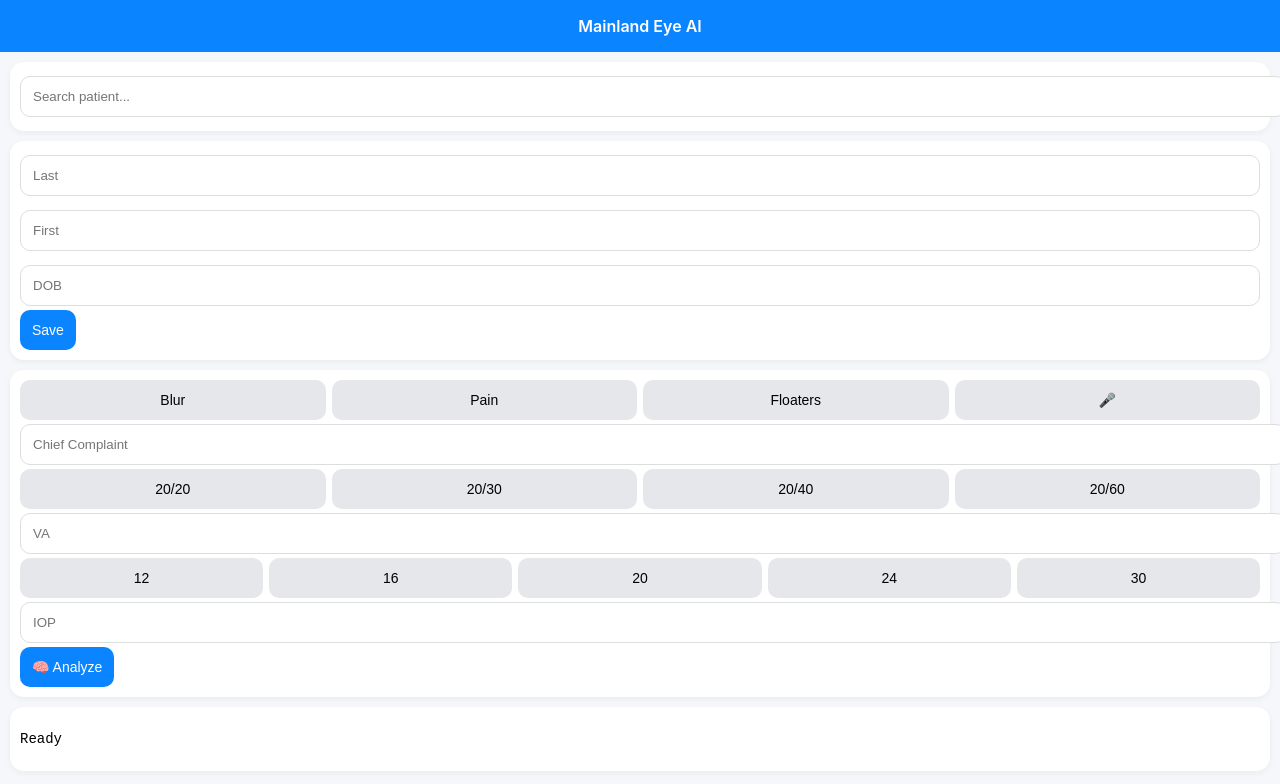
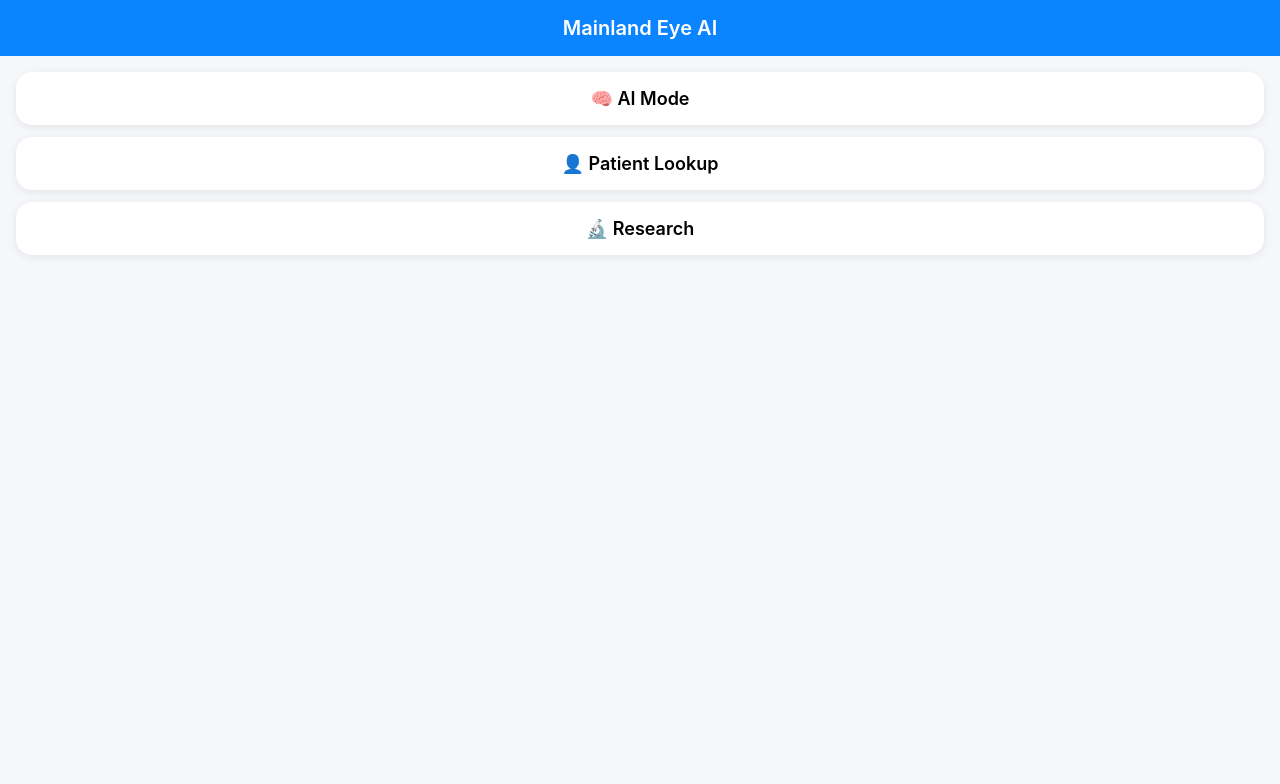
Before and after one commit to CantSeeMyPeepee/ophth-ai, a website: page index.html in a window 1280 px wide. Drawn offline with Linux system fonts and the light colour scheme.

Commit message:
Update index.html

```diff
--- a/index.html
+++ b/index.html
@@ -8,44 +8,57 @@
 
 <style>
 body { font-family:-apple-system; margin:0; background:#f5f7fa; }
-.header { background:#0a84ff; color:white; padding:16px; text-align:center; font-weight:600; }
 
-.container { padding:10px; }
+.header {
+  background:#0a84ff;
+  color:white;
+  padding:16px;
+  text-align:center;
+  font-weight:600;
+  font-size:20px;
+}
+
+.container { padding:16px; }
 
 .card {
   background:white;
-  border-radius:14px;
-  padding:10px;
-  margin-bottom:10px;
-  box-shadow:0 2px 6px rgba(0,0,0,0.05);
+  border-radius:16px;
+  padding:16px;
+  margin-bottom:12px;
+  text-align:center;
+  font-size:18px;
+  font-weight:600;
+  box-shadow:0 2px 8px rgba(0,0,0,0.08);
+  cursor:pointer;
 }
+
+.hidden { display:none; }
 
 input {
   width:100%;
   padding:12px;
   border-radius:10px;
   border:1px solid #ddd;
-  margin:4px 0;
+  margin:6px 0;
 }
 
-.row { display:flex; gap:6px; flex-wrap:wrap; }
+.row { display:flex; gap:6px; }
+.row input { flex:1; }
 
 button {
-  flex:1;
-  padding:12px;
+  width:100%;
+  padding:14px;
+  margin-top:6px;
   border:none;
-  border-radius:10px;
+  border-radius:12px;
   background:#0a84ff;
   color:white;
-  font-size:14px;
 }
 
-.quick {
+.back {
   background:#e5e7eb;
   color:black;
 }
-
-.result { padding:8px; border-bottom:1px solid #eee; cursor:pointer; }
 
 pre { white-space:pre-wrap; font-size:14px; }
 </style>
@@ -57,61 +70,59 @@ pre { white-space:pre-wrap; font-size:14px; }
 
 <div class="container">
 
-<!-- 🔍 SEARCH -->
-<div class="card">
+<!-- HOME -->
+<div id="home">
+
+<div class="card" onclick="show('ai')">🧠 AI Mode</div>
+<div class="card" onclick="show('patients')">👤 Patient Lookup</div>
+<div class="card" onclick="show('research')">🔬 Research</div>
+
+</div>
+
+<!-- AI MODE -->
+<div id="ai" class="hidden">
+
+<button class="back" onclick="show('home')">← Back</button>
+
+<input id="cc" placeholder="Chief Complaint">
+<input id="va" placeholder="VA">
+<input id="iop" placeholder="IOP">
+
+<button onclick="voice()">🎤 Voice</button>
+<button onclick="analyze()">Analyze</button>
+
+<pre id="out"></pre>
+
+</div>
+
+<!-- PATIENT LOOKUP -->
+<div id="patients" class="hidden">
+
+<button class="back" onclick="show('home')">← Back</button>
+
 <input id="search" placeholder="Search patient..." oninput="searchPatients()">
 <div id="results"></div>
-</div>
 
-<!-- 👤 PATIENT -->
-<div class="card">
 <div class="row">
 <input id="last" placeholder="Last">
 <input id="first" placeholder="First">
 <input id="dob" placeholder="DOB">
 </div>
 
-<button onclick="savePatient()">Save</button>
-</div>
-
-<!-- ⚡ QUICK INPUTS -->
-<div class="card">
-
-<div class="row">
-<button class="quick" onclick="setCC('blurred vision')">Blur</button>
-<button class="quick" onclick="setCC('eye pain')">Pain</button>
-<button class="quick" onclick="setCC('floaters flashes')">Floaters</button>
-<button class="quick" onclick="voice()">🎤</button>
-</div>
-
-<input id="cc" placeholder="Chief Complaint">
-
-<div class="row">
-<button class="quick" onclick="setVA('20/20')">20/20</button>
-<button class="quick" onclick="setVA('20/30')">20/30</button>
-<button class="quick" onclick="setVA('20/40')">20/40</button>
-<button class="quick" onclick="setVA('20/60')">20/60</button>
-</div>
-
-<input id="va" placeholder="VA">
-
-<div class="row">
-<button class="quick" onclick="setIOP(12)">12</button>
-<button class="quick" onclick="setIOP(16)">16</button>
-<button class="quick" onclick="setIOP(20)">20</button>
-<button class="quick" onclick="setIOP(24)">24</button>
-<button class="quick" onclick="setIOP(30)">30</button>
-</div>
-
-<input id="iop" placeholder="IOP">
-
-<button onclick="analyze()">🧠 Analyze</button>
+<button onclick="savePatient()">Save Patient</button>
 
 </div>
 
-<!-- 📄 OUTPUT -->
-<div class="card">
-<pre id="out">Ready</pre>
+<!-- RESEARCH -->
+<div id="research" class="hidden">
+
+<button class="back" onclick="show('home')">← Back</button>
+
+<input id="query" placeholder="Ask anything ophthalmology...">
+<button onclick="research()">Search</button>
+
+<pre id="researchOut"></pre>
+
 </div>
 
 </div>
@@ -120,39 +131,53 @@ pre { white-space:pre-wrap; font-size:14px; }
 
 const API = "https://ophth-ai.onrender.com";
 
-// ===== DATA =====
-let patients = JSON.parse(localStorage.getItem("patients") || "[]");
+// NAVIGATION
+function show(page){
+ document.querySelectorAll("#home,#ai,#patients,#research")
+ .forEach(d=>d.classList.add("hidden"));
 
-// ===== QUICK SETTERS =====
-function setCC(v){ cc.value = v; }
-function setVA(v){ va.value = v; }
-function setIOP(v){ iop.value = v; }
+ document.getElementById(page).classList.remove("hidden");
+}
 
-// ===== SAVE =====
+// ===== AI =====
+function voice(){
+ let R=new(window.SpeechRecognition||window.webkitSpeechRecognition)();
+ R.onresult=e=>cc.value=e.results[0][0].transcript;
+ R.start();
+}
+
+async function analyze(){
+ let res = await fetch(API + "/ai", {
+   method:"POST",
+   headers:{"Content-Type":"application/json"},
+   body: JSON.stringify({
+     cc: cc.value,
+     va: va.value,
+     iop: iop.value
+   })
+ });
+
+ let data = await res.json();
+ out.innerText = data.result;
+}
+
+// ===== PATIENTS =====
+let patients = JSON.parse(localStorage.getItem("patients")||"[]");
+
 function savePatient(){
- let p = { last:last.value, first:first.value, dob:dob.value };
-
- let i = patients.findIndex(x =>
-   x.last===p.last && x.first===p.first && x.dob===p.dob
- );
-
- if(i>=0) patients[i]=p;
- else patients.push(p);
-
+ let p = {last:last.value, first:first.value, dob:dob.value};
+ patients.push(p);
  localStorage.setItem("patients", JSON.stringify(patients));
 }
 
-// ===== SEARCH =====
 function searchPatients(){
  let q = search.value.toLowerCase();
  results.innerHTML="";
 
  patients.forEach(p=>{
-   let txt = `${p.last} ${p.first} ${p.dob}`.toLowerCase();
-
-   if(txt.includes(q)){
+   let t = `${p.last} ${p.first} ${p.dob}`.toLowerCase();
+   if(t.includes(q)){
      let d=document.createElement("div");
-     d.className="result";
      d.innerText=`${p.last}, ${p.first}`;
      d.onclick=()=>loadPatient(p);
      results.appendChild(d);
@@ -160,42 +185,24 @@ function searchPatients(){
  });
 }
 
-// ===== LOAD =====
 function loadPatient(p){
  last.value=p.last;
  first.value=p.first;
  dob.value=p.dob;
 }
 
-// ===== VOICE =====
-function voice(){
- let R=new(window.SpeechRecognition||window.webkitSpeechRecognition)();
- R.onresult=e=>cc.value=e.results[0][0].transcript;
- R.start();
-}
-
-// ===== ANALYZE =====
-async function analyze(){
-
- let patient = `${last.value}, ${first.value} DOB:${dob.value}`;
-
+// ===== RESEARCH =====
+async function research(){
  let res = await fetch(API + "/ai", {
    method:"POST",
    headers:{"Content-Type":"application/json"},
    body: JSON.stringify({
-     cc: cc.value,
-     va: va.value,
-     iop: iop.value,
-     patient
+     cc: query.value
    })
  });
 
  let data = await res.json();
-
- out.innerText =
- patient +
- "\n----------------\n" +
- data.result;
+ researchOut.innerText = data.result;
 }
 
 </script>
```
